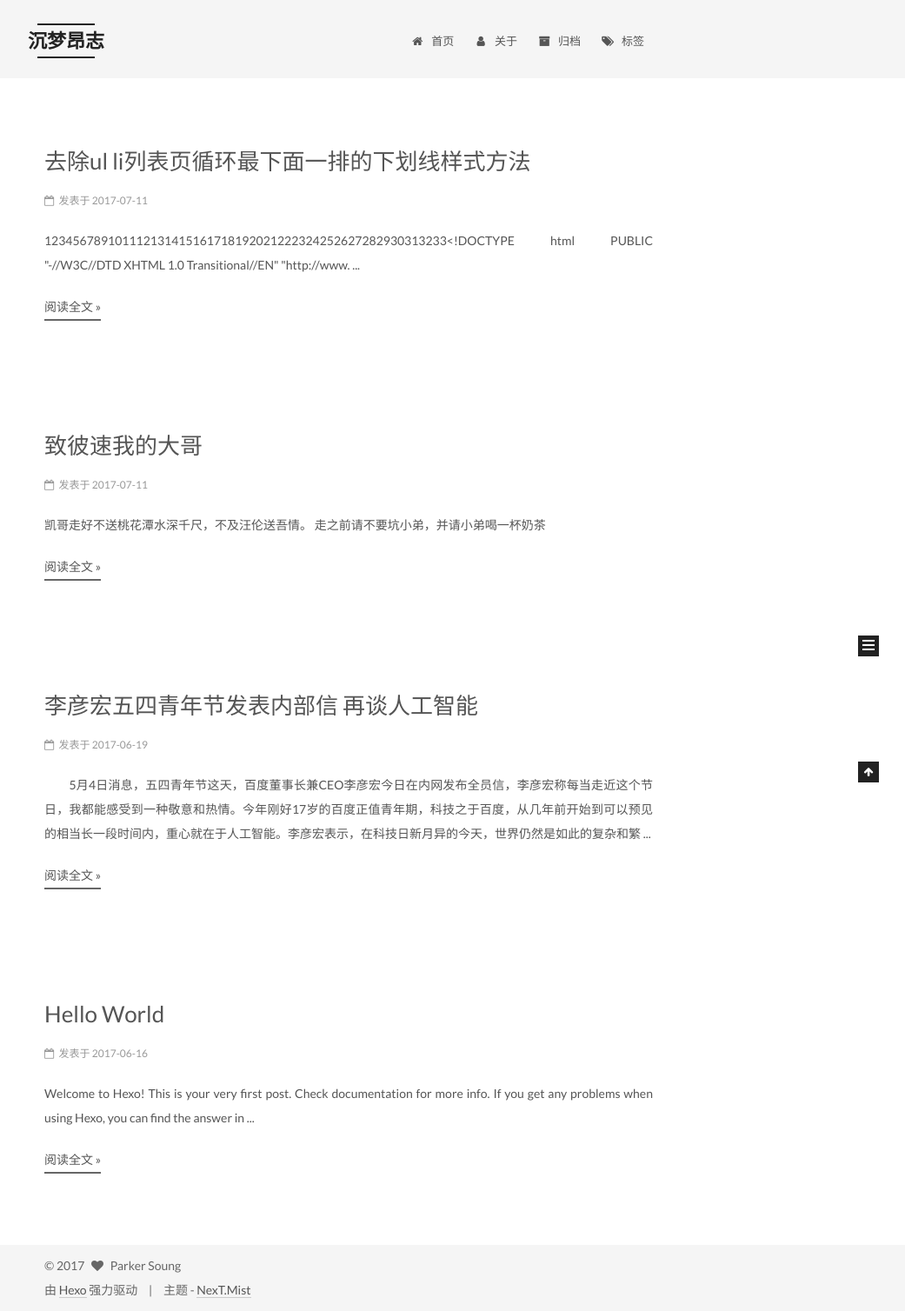
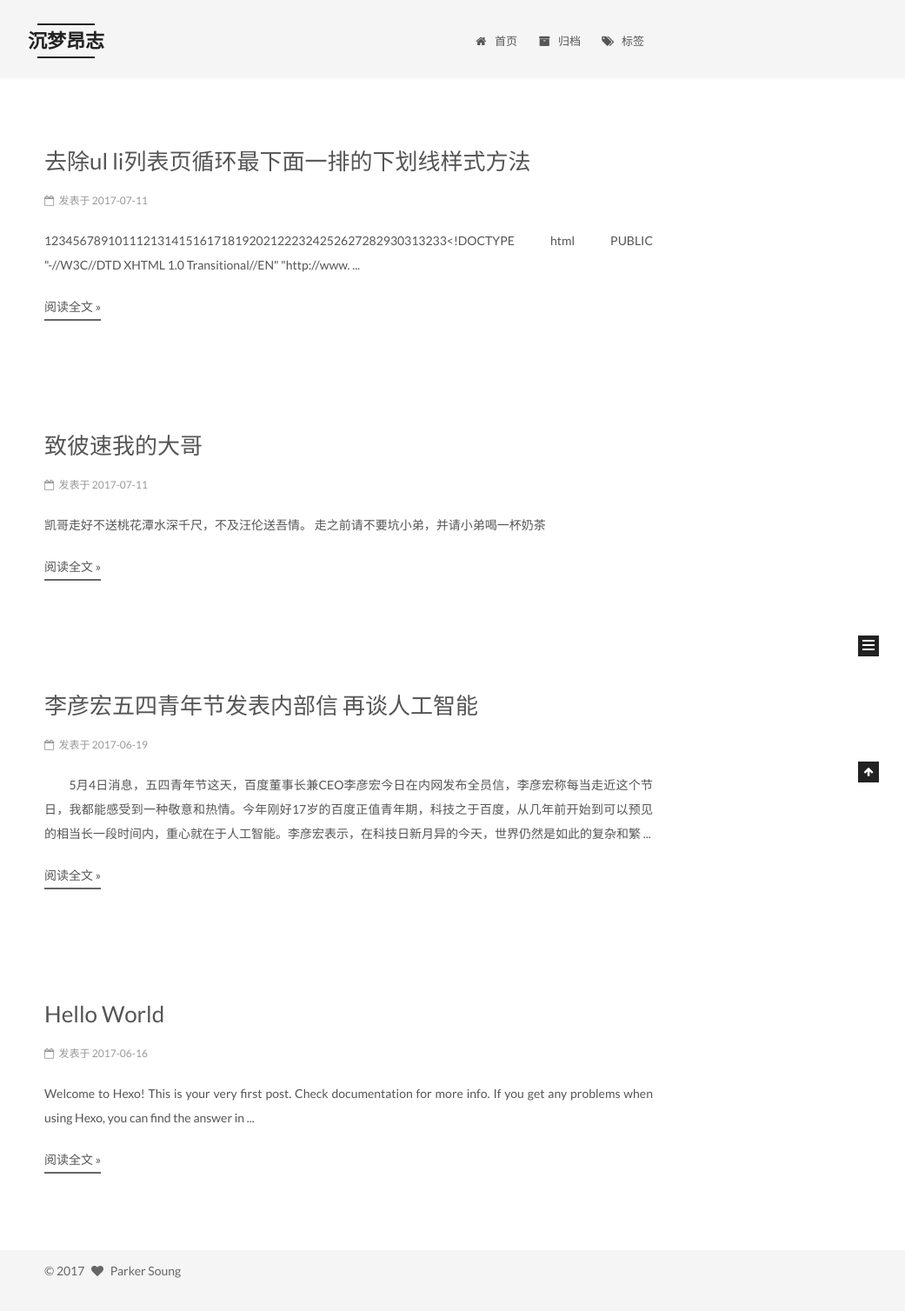
Before and after one commit to songpengkang/songpengkang.github.com, a plain HTML site: page index.html in a window 1280 px wide. Shown: the whole page at 87% size, without its empty margins (239-1280 px from the left). Drawn offline with Linux system fonts and the light colour scheme.

Commit message:
Site updated: 2017-07-11 17:37:10

```diff
--- a/css/main.css
+++ b/css/main.css
@@ -1677,7 +1677,7 @@ pre .javascript .function {
   width: 4px;
   height: 4px;
   border-radius: 50%;
-  background: #e45ccd;
+  background: #8c24e7;
 }
 .links-of-blogroll {
   font-size: 13px;
--- a/index.html
+++ b/index.html
@@ -204,16 +204,6 @@
               <i class="menu-item-icon fa fa-fw fa-home"></i> <br />
 
             首页
-          </a>
-        </li>
-
-
-        <li class="menu-item menu-item-about">
-          <a href="/about/" rel="section">
-
-              <i class="menu-item-icon fa fa-fw fa-user"></i> <br />
-
-            关于
           </a>
         </li>
 
@@ -865,19 +855,6 @@
 </div>
 
 
-<div class="powered-by">
-  由 <a class="theme-link" href="https://hexo.io">Hexo</a> 强力驱动
-</div>
-
-<div class="theme-info">
-  主题 -
-  <a class="theme-link" href="https://github.com/iissnan/hexo-theme-next">
-    NexT.Mist
-  </a>
-</div>
-
-
-
 
 
       </div>
```
Also changed, not shown: 2017/06/16/hello-world/index.html (+0 -23 lines), 2017/06/19/李彦宏五四青年节发表内部信-再谈人工智能/index.html (+0 -23 lines), 2017/07/11/去除ul li列表页循环最下面一排的下划线样式方法/index.html (+0 -23 lines), 2017/07/11/同事情/index.html (+0 -23 lines), archives/2017/06/index.html (+0 -23 lines), archives/2017/07/index.html (+0 -23 lines), archives/2017/index.html (+0 -23 lines), archives/index.html (+0 -23 lines), tags/Css/index.html (+0 -23 lines), tags/index.html (+0 -23 lines), tags/看世界/index.html (+0 -23 lines).
